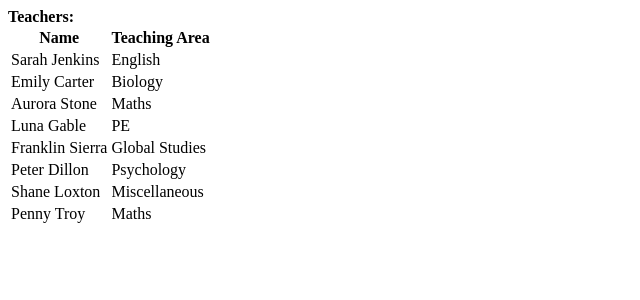
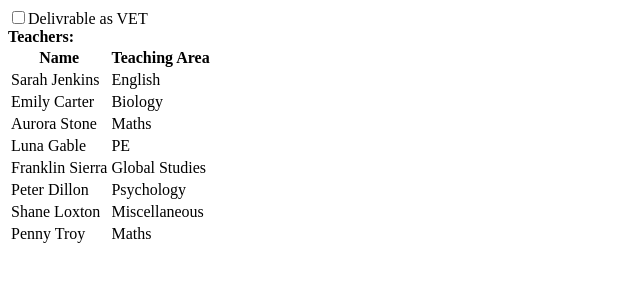
Before and after one commit to 0308612/InClassDjango, a Django app: page / in a window 1280 px wide. Shown: the top 300 px of the page, without its empty margins (0-640 px from the left). Run offline with Django 3.2, Linux system fonts and the light colour scheme; data comes from the database, SQL or seed files in the repository; both versions use the stored data as it was after the commit.

Commit message:
added HTML checkbox

```diff
--- a/InClassDjango/MyApp/templates/MyApp/index.html
+++ b/InClassDjango/MyApp/templates/MyApp/index.html
@@ -2,6 +2,7 @@
 <head><title>{{ title }}</title></head>
 
 <body>
+    <input type="checkbox"><label>Delivrable as VET</label><br>
     <strong>Teachers:</strong>
     {% if content %}
     <table>
```
Also changed, not shown: InClassDjango/db.sqlite3.
